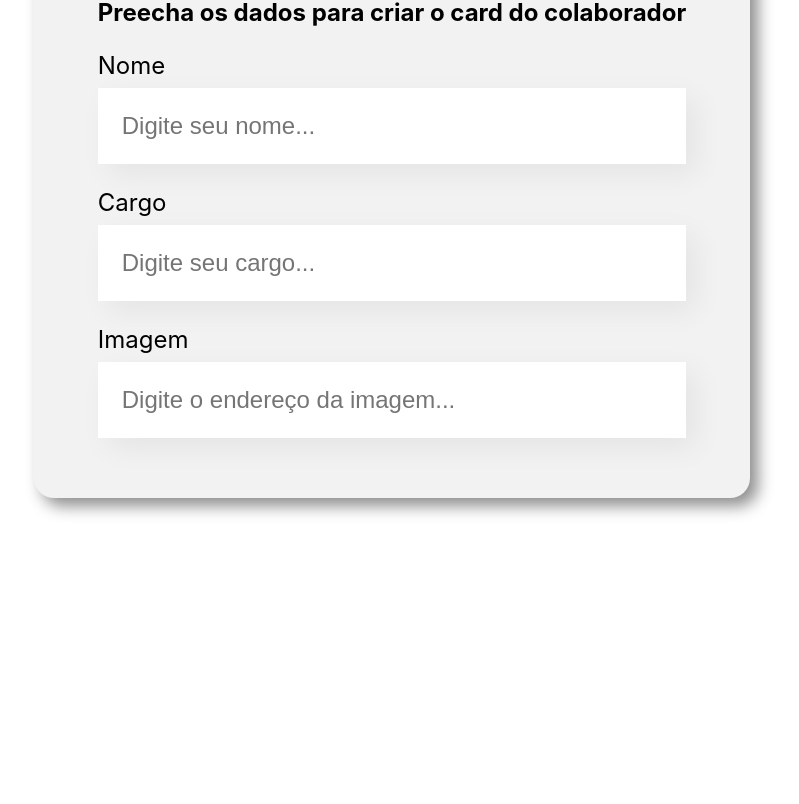
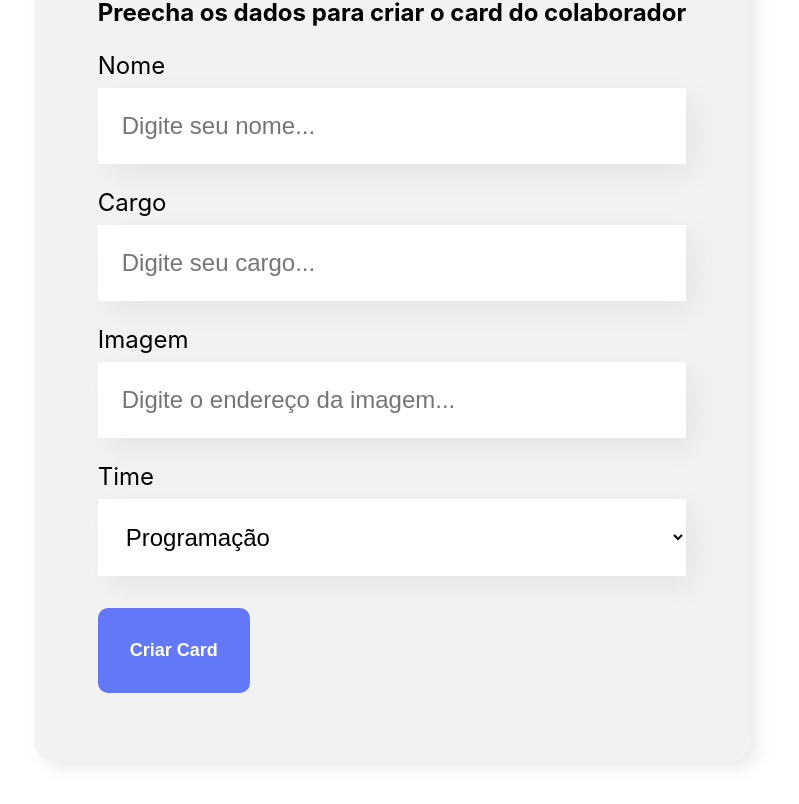
Before and after one commit to pedroquintao/organo, a React (Create React App) app: page / in a window 1280 px wide. Shown: the part 698-1502 px from the top of the page, without its empty margins (248-1047 px from the left). Before the commit the page ends 1276 px from the top, so only its background shows below. Built offline with nearby package versions, Linux system fonts and the light colour scheme.

Commit message:
Aula 02 Finalizada

```diff
--- a/src/App.js
+++ b/src/App.js
@@ -1,5 +1,4 @@
 import Banner from './componentes/Banner';
-import CampoTexto from './componentes/CampoTexto';
 import Formulario from './componentes/Formulario';
 
 function App() {
--- /dev/null
+++ b/src/componentes/Botao/Botao.css
@@ -0,0 +1,15 @@
+.botao {
+    background-color: #6278f7;
+    border-radius: 10px;
+    font-weight: 700;
+    font-size: 18px;
+    padding: 32px;
+    border: none;
+    cursor: pointer;
+    color: #FFF;
+    margin: 32px 0;
+}
+
+.botao:hover {
+    background-color: #95ffd4;
+}
--- /dev/null
+++ b/src/componentes/Botao/index.js
@@ -0,0 +1,11 @@
+import "./Botao.css"
+
+const Botao = (props) => {
+    return(
+        <button className="botao">
+            {props.children}
+        </button>
+    )
+}
+
+export default Botao
--- a/src/componentes/CampoTexto/index.js
+++ b/src/componentes/CampoTexto/index.js
@@ -2,12 +2,12 @@
 
 const CampoTexto = (props) => {
 
-    const placeholderModificada = `${props.placeholder}...`
+    const placeholderModificada = `${props.placeholder}...` //não é obrigatório, mas é normal criar constantes para adicionar como propriedades
 
     return (
         <div className="campo-texto">
             <label>{props.label}</label>
-            <input placeholder={placeholderModificada}/>
+            <input required={props.obrigatorio} placeholder={placeholderModificada}/>
         </div>
     )
 }
--- a/src/componentes/Formulario/Formulario.css
+++ b/src/componentes/Formulario/Formulario.css
@@ -9,5 +9,5 @@
     background-color: #f2f2f2;
     border-radius: 20px;
     padding: 36px 64px;
-    box-shadow: 8px 8px 16px rgba(0, 0, 0, 0.452);
+    box-shadow: 8px 8px 16px rgba(0, 0, 0, 0.08);
 }
--- a/src/componentes/Formulario/index.js
+++ b/src/componentes/Formulario/index.js
@@ -1,14 +1,36 @@
+import Botao from "../Botao"
 import CampoTexto from "../CampoTexto"
+import ListaSuspensa from "../ListaSuspensa"
 import "./Formulario.css"
 
 const Formulario = () => {
+
+    const times = [
+        'Programação',
+        'Frontend',
+        'Data Science',
+        'DevOps',
+        'UX e Design',
+        'Mobile',
+        'Inovação e Gestão'
+    ]
+
+    const aoSalvar = (evento) => {
+        evento.preventDefault()
+        window.alert("OK")
+    }
+
     return (
         <section className="formulario">
-            <form>
+            <form onSubmit={aoSalvar}>
                 <h2>Preecha os dados para criar o card do colaborador</h2>
-                <CampoTexto label="Nome" placeholder="Digite seu nome" />
-                <CampoTexto label="Cargo" placeholder="Digite seu cargo" />
+                <CampoTexto obrigatorio={true} label="Nome" placeholder="Digite seu nome" />
+                <CampoTexto obrigatorio={true} label="Cargo" placeholder="Digite seu cargo" />
                 <CampoTexto label="Imagem" placeholder="Digite o endereço da imagem" />
+                <ListaSuspensa obrigatorio={true} label="Time" itens={times} />
+                <Botao>
+                    Criar Card
+                </Botao>
             </form>
         </section>
     )
--- /dev/null
+++ b/src/componentes/ListaSuspensa/ListaSuspensa.css
@@ -0,0 +1,15 @@
+.lista-suspensa label {
+    display: block;
+    margin-bottom: 8px;
+    font-size: 24px;
+}
+
+.lista-suspensa select {
+    background-color: #fff;
+    box-shadow: 10px 10px 30px rgba(0, 0, 0, 0.06);
+    width: 100%;
+    border: none;
+    font-size: 24px;
+    padding: 24px;
+    box-sizing: border-box;
+}
--- /dev/null
+++ b/src/componentes/ListaSuspensa/index.js
@@ -0,0 +1,16 @@
+import "./ListaSuspensa.css"
+
+const ListaSuspensa = (props) => {
+
+    return(
+        <div className="lista-suspensa">
+            <label>{props.label}</label>
+            <select required={props.obrigatorio}>
+                {props.itens.map(item => {
+                    return <option key={item}>{item}</option>})}
+            </select>
+        </div>
+    )
+}
+
+export default ListaSuspensa
```
